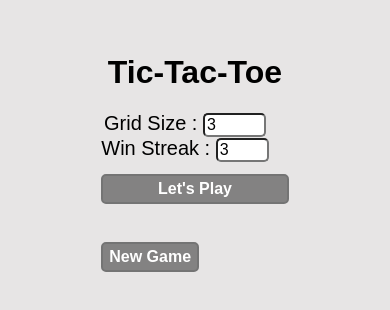
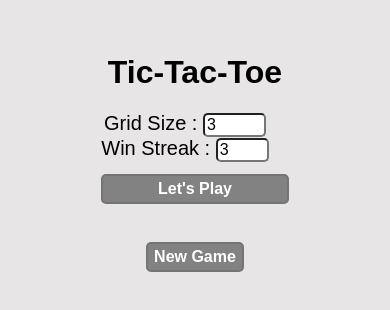
Before and after one commit to kushvahasumit/Tic-Tac-Toe, a plain HTML site: page index.html in a window 390 px wide. Shown: the part 278-588 px from the top of the page. Drawn offline with Linux system fonts and the light colour scheme.

Commit message:
done with css
Signed-off-by: Sumit <kumarxumit6@gmail.com>

```diff
--- a/style.css
+++ b/style.css
@@ -81,8 +81,11 @@ body {
             display: grid;
         }
 
+
     .winner {
         display: grid;
+        justify-content: center;
+        width: auto;
     }
 
   .square{
```
